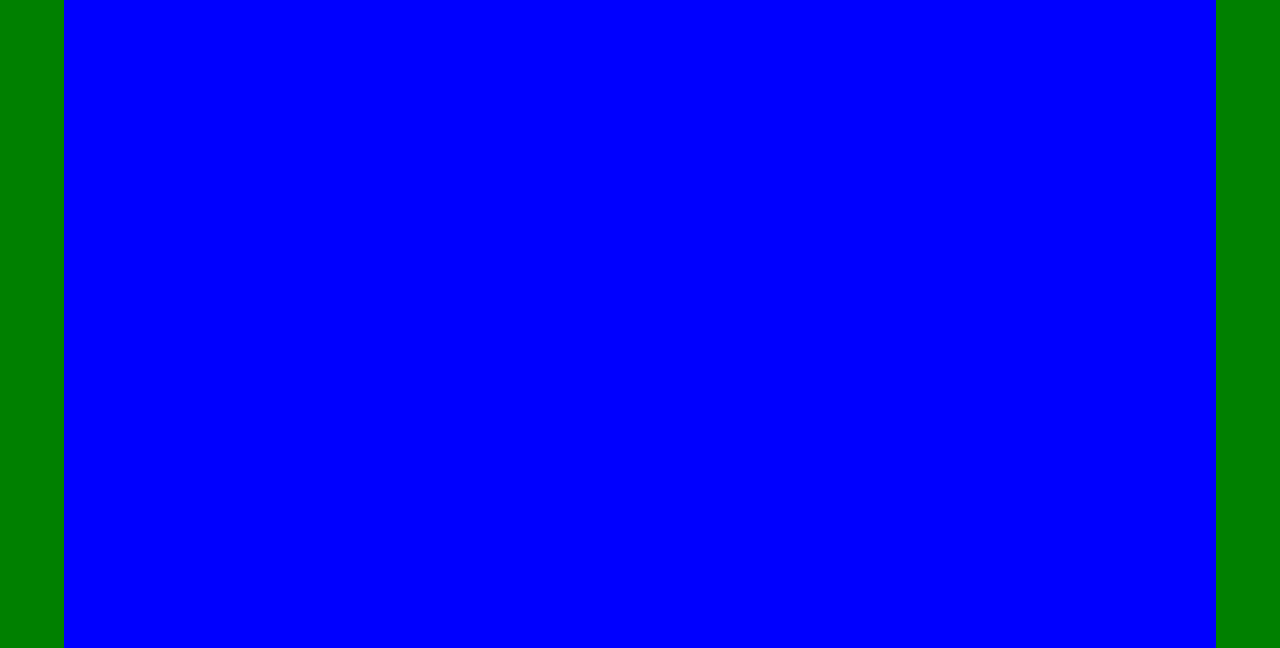
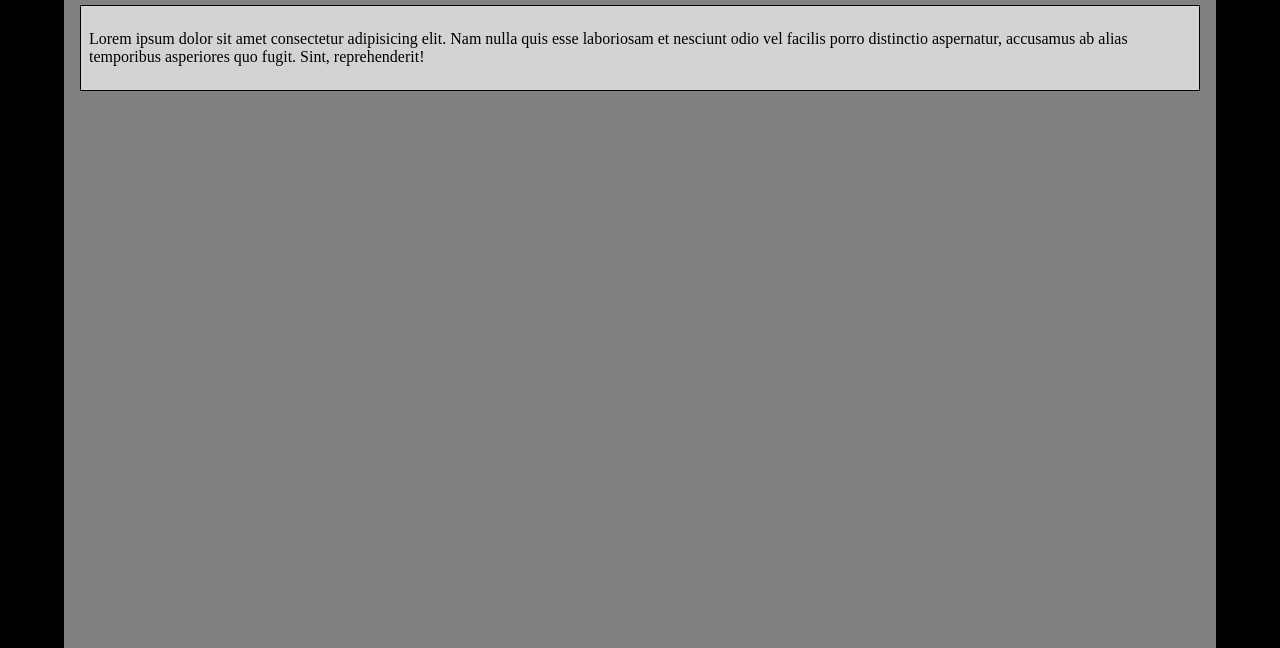
Before and after one commit to M-Desormeaux/basic-website-two, a plain HTML site: page index.html in a window 1280 px wide. Shown: the part 152-800 px from the top of the page. Drawn offline with Linux system fonts and the light colour scheme.

Commit message:
feat: 💄 add and update page content & layout

```diff
--- a/index.html
+++ b/index.html
@@ -11,13 +11,23 @@
         <title>Michael Desormeaux</title>
     </head>
     <body>
-        <div class="AppWrapper">
-            <div class="Content">
-                <h1>Welcome Home...</h1>
-                <p>
-                    You may be wondering what I am going to do here, but just
-                    wait it'll all come together.
-                </p>
+        <div id="AppWrapper">
+            <div id="Content">
+                <div id="TitlePlate">
+                    <h1>👋Hey There, I'm Michael</h1>
+                    <p>
+                        You may be wondering what I am going to do here, but
+                        just wait it'll all come together.
+                    </p>
+                </div>
+                <div class="TestBox">
+                    <p>
+                        Lorem ipsum dolor sit amet consectetur adipisicing elit.
+                        Nam nulla quis esse laboriosam et nesciunt odio vel
+                        facilis porro distinctio aspernatur, accusamus ab alias
+                        temporibus asperiores quo fugit. Sint, reprehenderit!
+                    </p>
+                </div>
             </div>
         </div>
     </body>
--- a/styles/main.css
+++ b/styles/main.css
@@ -5,17 +5,34 @@ body,
 html {
     margin: 0;
     padding: 0;
-    height: 100vh;
+    height: 100%;
+    font-size: 16px;
 }
-.AppWrapper {
+#AppWrapper {
     display: flex;
     justify-content: center;
-    background-color: green;
+    background-color: black;
 }
-.Content {
+#Content {
     width: 90%;
     max-width: 1200px;
     min-width: 600px;
-    background-color: blue;
-    height: 100vh;
+    background-color: gray;
+    min-height: 100vh;
+    padding: 1rem;
 }
+#TitlePlate,
+.TestBox {
+    border: 1px solid black;
+    padding: 0.5rem;
+    background-color: lightgray;
+}
+div {
+    margin-bottom: 0.5rem;
+}
+div:last-child {
+    margin-bottom: 0;
+}
+div:hover {
+    border-color: white;
+}
```
